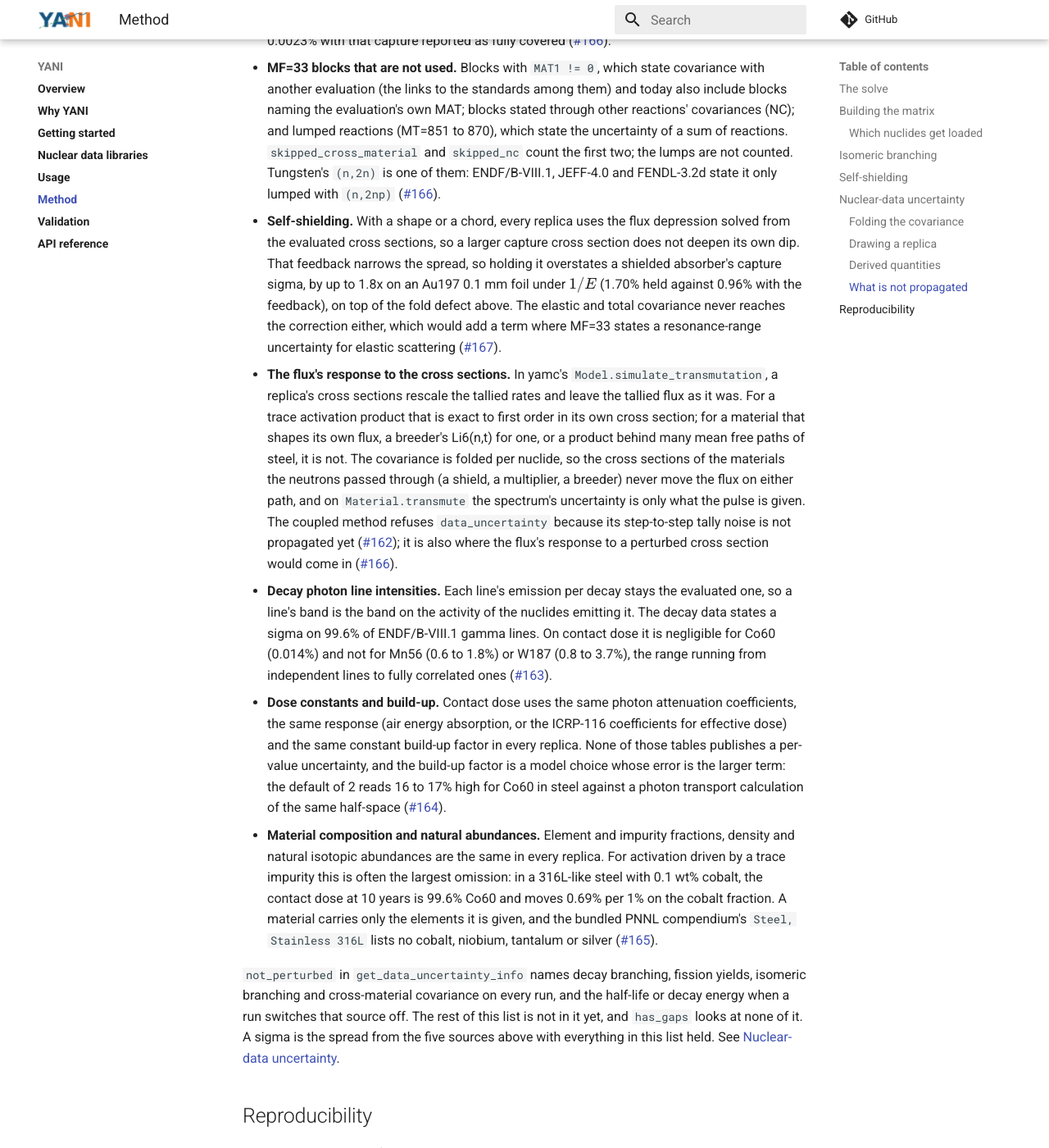
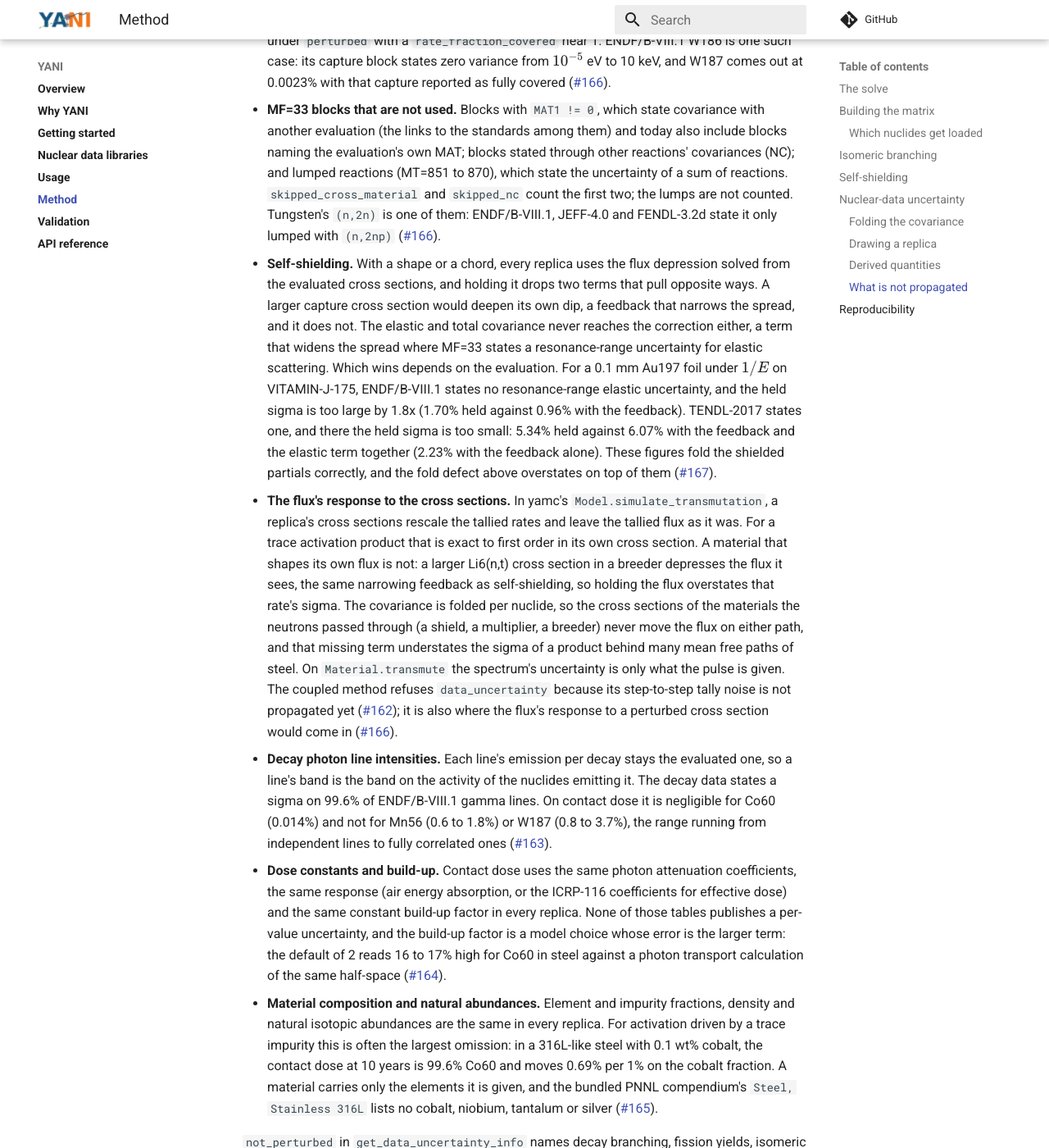
Before and after one commit to fusion-neutronics/yani, an MkDocs documentation site: the page built from docs/method.md, in a window 1280 px wide and 1400 px high, scrolled down 7212 px. Shown: the whole window at 82% size. Built offline with MkDocs 1.6.1 and Material for MkDocs 9.7.7, drawn with Linux system fonts in a browser that asks for light colours; comment, search, counter and statistics services are not loaded; some of the changed text lies outside the part shown.

Commit message:
Say that a held shielding or flux can move a sigma either way
The page said holding self-shielding always makes the sigma too large.
Holding it drops two terms: the capture-to-dip feedback, which narrows
the spread, and the elastic and total covariance, which widens it where
MF=33 states a resonance-range elastic uncertainty. For a 0.1 mm Au197
foil under 1/E, ENDF/B-VIII.1 states none and the held sigma is 1.8x too
large, while TENDL-2017 states one and the held sigma is too small
(5.34% against 6.07%), per the evidence behind core #167.

The held flux has the same two sides. A material that shapes its own
flux, a breeder's Li6(n,t), has the narrowing feedback and is overstated;
a product behind a shield misses the shield's cross sections and is
understated. The intro now says both items can go either way.

```diff
--- a/docs/method.md
+++ b/docs/method.md
@@ -311,10 +311,12 @@ Five sources are propagated: the activation cross sections, the flux spectrum
 (on `Material.transmute`), the half-lives, the decay energies, and the tallies'
 statistical error (on a transport run). Everything below is held at its
 evaluated or nominal value in every replica. Most of these carry an uncertainty
-or a model error of their own that is then missing from the sigma, and for some
-results it is the largest term. Self-shielding works the other way: holding it
-removes a feedback that narrows the spread, so the sigma it touches comes out
-too large.
+or a model error of their own that is then missing from the sigma, so holding
+them understates it, and for some results it is the largest term. Two can go
+either way, because holding them also removes a feedback that narrows the
+spread: self-shielding, and the flux's response to the cross sections of a
+material that shapes its own flux. Their bullets say which way each goes, and
+where.
 
 - **Decay branching ratios and fission yields.** Both have published
   uncertainties, per decay mode and per yield, that are not propagated yet.
@@ -347,26 +349,33 @@ too large.
   not counted. Tungsten's `(n,2n)` is one of them: ENDF/B-VIII.1, JEFF-4.0 and
   FENDL-3.2d state it only lumped with `(n,2np)` ([#166][core166]).
 - **Self-shielding.** With a shape or a chord, every replica uses the flux
-  depression solved from the evaluated cross sections, so a larger capture cross
-  section does not deepen its own dip. That feedback narrows the spread, so
-  holding it overstates a shielded absorber's capture sigma, by up to 1.8x on an
-  Au197 0.1 mm foil under $1/E$ (1.70% held against 0.96% with the feedback),
-  on top of the fold defect above. The elastic and total covariance never
-  reaches the correction either, which would add a term where MF=33 states a
-  resonance-range uncertainty for elastic scattering ([#167][core167]).
+  depression solved from the evaluated cross sections, and holding it drops two
+  terms that pull opposite ways. A larger capture cross section would deepen its
+  own dip, a feedback that narrows the spread, and it does not. The elastic and
+  total covariance never reaches the correction either, a term that widens the
+  spread where MF=33 states a resonance-range uncertainty for elastic
+  scattering. Which wins depends on the evaluation. For a 0.1 mm Au197 foil
+  under $1/E$ on VITAMIN-J-175, ENDF/B-VIII.1 states no resonance-range elastic
+  uncertainty, and the held sigma is too large by 1.8x (1.70% held against 0.96%
+  with the feedback). TENDL-2017 states one, and there the held sigma is too
+  small: 5.34% held against 6.07% with the feedback and the elastic term
+  together (2.23% with the feedback alone). These figures fold the shielded
+  partials correctly, and the fold defect above overstates on top of them
+  ([#167][core167]).
 - **The flux's response to the cross sections.** In yamc's
   `Model.simulate_transmutation`, a replica's cross sections rescale the tallied
   rates and leave the tallied flux as it was. For a trace activation product
-  that is exact to first order in its own cross section; for a material that
-  shapes its own flux, a breeder's Li6(n,t) for one, or a product behind many
-  mean free paths of steel, it is not. The covariance is folded per nuclide, so
-  the cross sections of the materials the neutrons passed through (a shield, a
-  multiplier, a breeder) never move the flux on either path, and on
-  `Material.transmute` the spectrum's uncertainty is only what the pulse is
-  given. The coupled method refuses `data_uncertainty` because its
-  step-to-step tally noise is not propagated yet ([#162][core162]); it is also
-  where the flux's response to a perturbed cross section would come in
-  ([#166][core166]).
+  that is exact to first order in its own cross section. A material that shapes
+  its own flux is not: a larger Li6(n,t) cross section in a breeder depresses
+  the flux it sees, the same narrowing feedback as self-shielding, so holding
+  the flux overstates that rate's sigma. The covariance is folded per nuclide,
+  so the cross sections of the materials the neutrons passed through (a shield,
+  a multiplier, a breeder) never move the flux on either path, and that missing
+  term understates the sigma of a product behind many mean free paths of steel.
+  On `Material.transmute` the spectrum's uncertainty is only what the pulse is
+  given. The coupled method refuses `data_uncertainty` because its step-to-step
+  tally noise is not propagated yet ([#162][core162]); it is also where the
+  flux's response to a perturbed cross section would come in ([#166][core166]).
 - **Decay photon line intensities.** Each line's emission per decay stays the
   evaluated one, so a line's band is the band on the activity of the nuclides
   emitting it. The decay data states a sigma on 99.6% of ENDF/B-VIII.1 gamma
```
